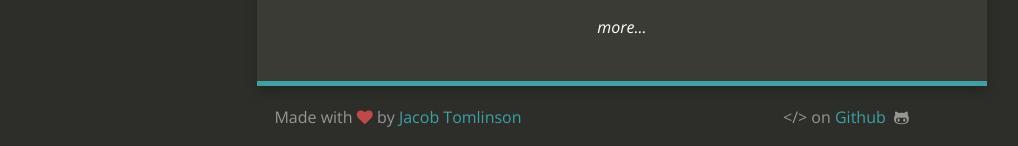
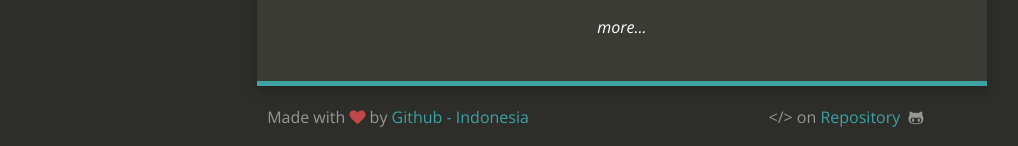
Before and after one commit to GitIndonesia/GitIndonesia.github.io, a Jekyll site: the page built from index.html, in a window 1280 px wide. Shown: the part 794-940 px from the top of the page, without its empty margins (18-1036 px from the left). Built offline with Jekyll 4.4.1, drawn with Linux system fonts in a browser that asks for light colours; nearby versions of some CDN libraries; Markdown is read by kramdown in place of the engine named in the settings.

Commit message:
ubah footer

```diff
--- a/_config.yml
+++ b/_config.yml
@@ -19,8 +19,8 @@
 stackoverflow_link: http://carte-noire.jacobtomlinson.co.uk/
 
 # Footer
-footer_left: "Made with <i class=\"fa fa-heart\"></i> by <a href=\"https://twitter.com/_JacobTomlinson\">Jacob Tomlinson</a>"
-footer_right: "&lt;/&gt; on <a href=\"https://github.com/jacobtomlinson/carte-noire\">Github</a> &nbsp;<i class=\"fa fa-github-alt\"></i>"
+footer_left: "Made with <i class=\"fa fa-heart\"></i> by <a href=\"https://www.facebook.com/groups/GitHubID/?fref=ts\">Github - Indonesia</a>"
+footer_right: "&lt;/&gt; on <a href=\"https://github.com/GitHubIndonesia/githubindonesia.github.io\">Repository</a> &nbsp;<i class=\"fa fa-github-alt\"></i>"
 
 # Build settings
 markdown: redcarpet
```
